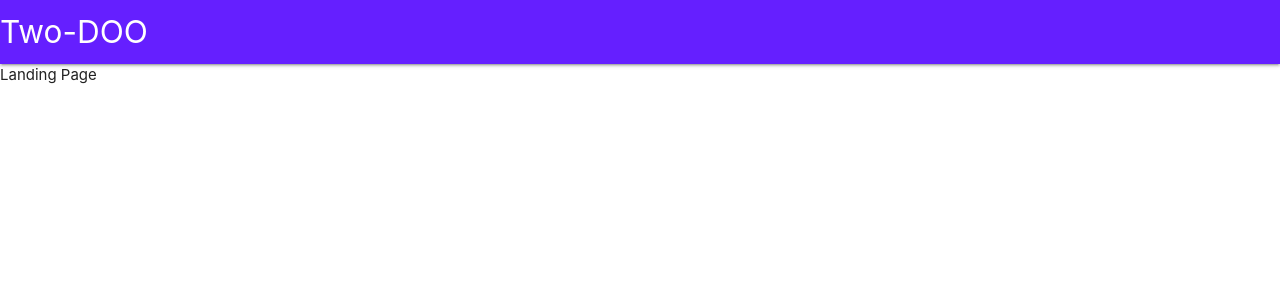
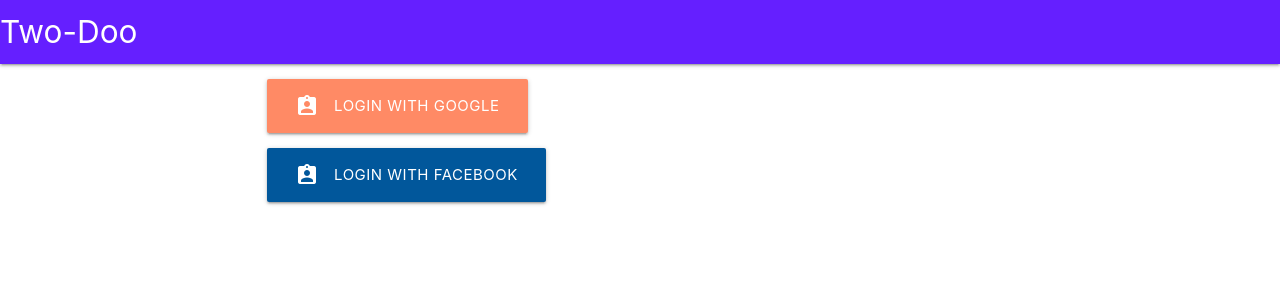
Before and after one commit to cptiwari20/Todo_App_React, a React (Create React App) app in the folder client/: page /profile in a window 1280 px wide. Shown: the top 300 px of the page. Built offline with nearby package versions, Linux system fonts and the light colour scheme; no server answers.

Commit message:
added profile component

```diff
--- a/client/src/components/App.js
+++ b/client/src/components/App.js
@@ -5,7 +5,8 @@ import * as actions from '../actions'
 
 import Header from './Header';
 import Landing from './Landing';
-import Login from './users/Login'
+import Login from './users/Login';
+import Profile from './users/Profile'
 
 class App extends Component {
   componentDidMount(){
@@ -18,6 +19,7 @@ class App extends Component {
       <div>
         <Header />
         <Switch>
+          <Route path='/profile' component={Profile} />
           <Route path='/login' component={Login} />
           <Route path="/" component={Landing}/>
         </Switch>
--- a/client/src/components/Header.js
+++ b/client/src/components/Header.js
@@ -36,7 +36,7 @@ class Header extends Component {
     return(
       <nav>
         <div className='nav-wrapper deep-purple accent-3'>
-          <a className='brand-logo'>Two-DOO</a>
+          <a className='brand-logo'>Two-Doo</a>
           <ul className="right">
             {this.renderContent()}
           </ul>
--- a/client/src/components/users/Profile.js
+++ b/client/src/components/users/Profile.js
@@ -0,0 +1,50 @@
+import React, { Component } from 'react';
+import { connect } from 'react-redux';
+import Login from './Login';
+
+class Profile extends Component {
+  renderContent(){
+    const user = this.props.auth;
+    if(user === null){
+      return(
+        <Login />
+      )
+    }else if(!user){
+      return(
+      <div className="progress">
+          <div className="indeterminate"></div>
+      </div>
+      )
+    } else
+    return(
+    <div className='card'>
+      <div className="card-image">
+        <img src={user.image} alt={user.name} />
+          <span className="card-title">{user.name}</span>
+      </div>
+     <div className="card-content">
+        <p><b>Name:</b> {user.name}</p>
+        <p><b>Email:</b> {user.email}</p>
+      </div>
+    </div>
+    )
+  }
+
+  render(){
+
+    return(
+      <div className='container'>
+        <div className="row">
+        <div className="col s12 m6">
+         {this.renderContent()}
+      </div>
+      </div>
+    </div>
+    )
+  }
+}
+function mapStateToProps({ auth }) {
+  return { auth }
+}
+
+export default connect(mapStateToProps)(Profile)
```
